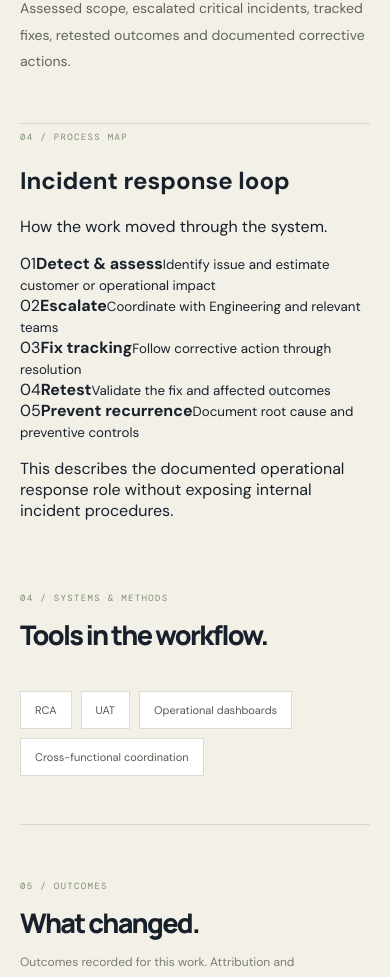
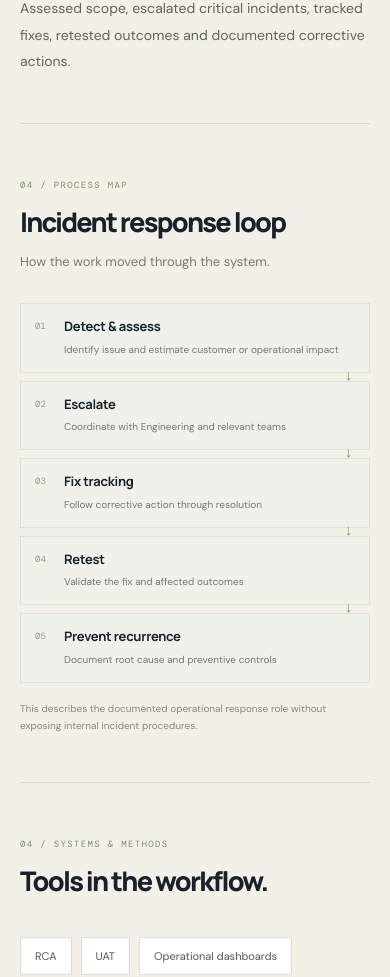
Before and after one commit to hiteshisthatyou/hitesh-portfolio, a Next.js app: page /case-studies/incidents in a window 390 px wide. Shown: the part 1380-2357 px from the top of the page. Built offline with nearby package versions, Linux system fonts and the light colour scheme.

Commit message:
style: add responsive case-study workflow maps

```diff
--- a/app/globals.css
+++ b/app/globals.css
@@ -847,3 +847,18 @@ input[type=range],.slider{accent-color:var(--blue)}
 .case-footer{min-height:100px;display:flex;align-items:center;justify-content:space-between;gap:18px;flex-wrap:wrap;border-top:1px solid var(--line);font:9px 'DM Mono',monospace;letter-spacing:.06em;color:#85897f}
 .case-footer a{color:#34382f}
 @media(max-width:700px){.case-topbar{height:68px;padding:0 20px}.case-topbar nav{gap:13px}.case-topbar nav a{font-size:10px}.case-wrap{width:calc(100% - 40px)}.case-breadcrumb{font-size:8px}.case-hero{min-height:330px;padding:35px 0 25px}.case-hero>.case-eyebrow{margin-top:42px}.case-deck{margin:18px 0 40px;font-size:16px}.case-hero-foot{font-size:7px}.case-section{grid-template-columns:1fr;gap:18px;padding:48px 0}.case-section>div:last-child>p{font-size:14px}.case-pullquote{font-size:16px}.case-tools,.case-outcomes,.case-next{grid-template-columns:1fr;gap:22px;padding:48px 0}.case-outcomes-head p{max-width:unset}.case-scope{margin-bottom:45px;padding:18px}.case-footer{padding:20px 0;align-items:flex-start;flex-direction:column;justify-content:center}.project-card-actions{align-items:flex-start;flex-direction:column;gap:10px}}
+
+
+/* Case-study workflow maps */
+.case-flow{padding:68px 0 62px;border-bottom:1px solid var(--line)}
+.case-flow-head{max-width:650px;margin-bottom:30px}
+.case-flow-head h2{font:750 clamp(27px,3.8vw,42px)/1.05 Manrope;letter-spacing:-.065em;margin:15px 0}
+.case-flow-head p{font-size:13px;color:#777b70;line-height:1.7}
+.case-flow-track{display:grid;grid-template-columns:repeat(5,minmax(0,1fr));gap:10px;align-items:stretch}
+.case-flow-step{position:relative;min-height:142px;padding:17px 14px 15px;background:#f0f1eb;border:1px solid #dfe2d8;display:flex;flex-direction:column;align-items:flex-start;gap:11px;min-width:0}
+.case-flow-step:not(:last-child):after{content:'→';position:absolute;right:-12px;top:18px;z-index:2;color:#82966f;font:15px 'DM Mono',monospace}
+.case-flow-index{font:9px 'DM Mono',monospace;color:#91a17e}
+.case-flow-step strong{font:700 13px/1.35 Manrope;letter-spacing:-.02em}
+.case-flow-step small{font-size:10px;line-height:1.6;color:#74786e}
+.case-flow-note{margin:17px 0 0;font-size:10px;line-height:1.7;color:#85897f;max-width:800px}
+@media(max-width:760px){.case-flow{padding:48px 0}.case-flow-track{grid-template-columns:1fr;gap:8px}.case-flow-step{min-height:0;padding:14px 15px 14px 43px;gap:6px}.case-flow-index{position:absolute;left:14px;top:16px}.case-flow-step:not(:last-child):after{content:'↓';right:16px;top:auto;bottom:-13px}.case-flow-step strong{padding-right:18px}.case-flow-step small{max-width:440px}}
```
